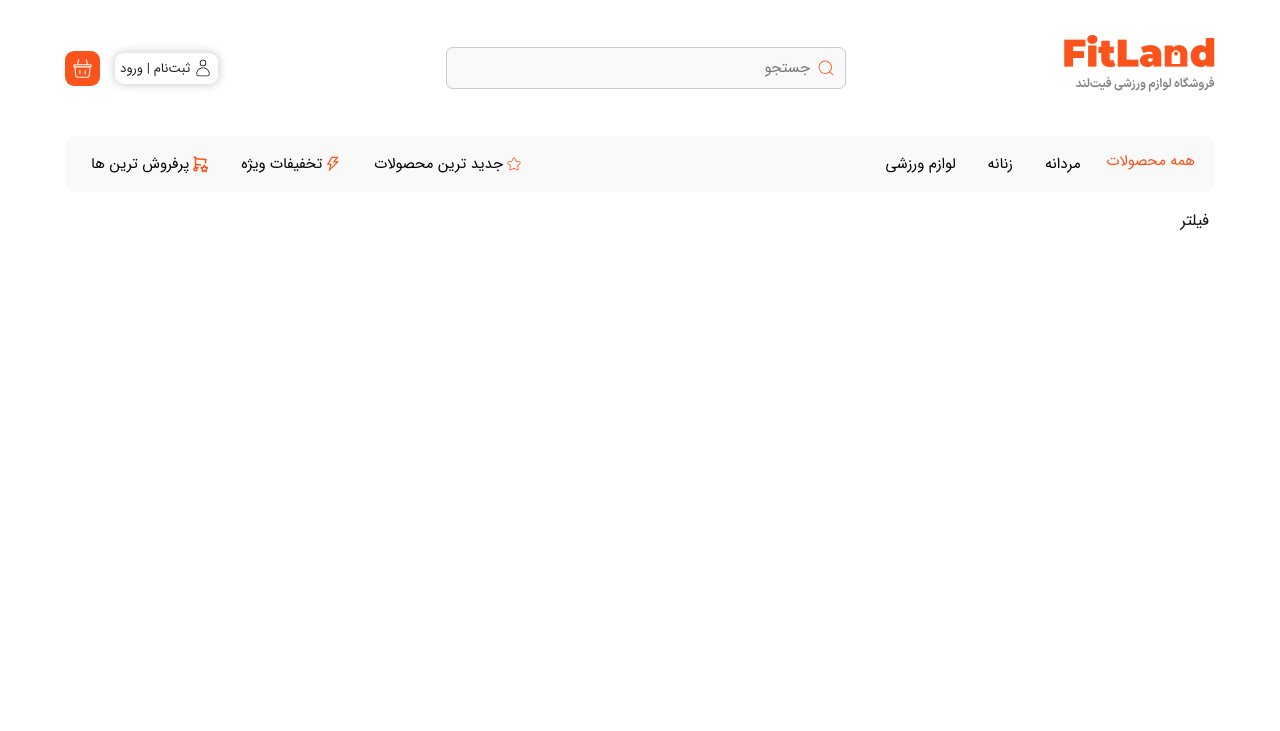
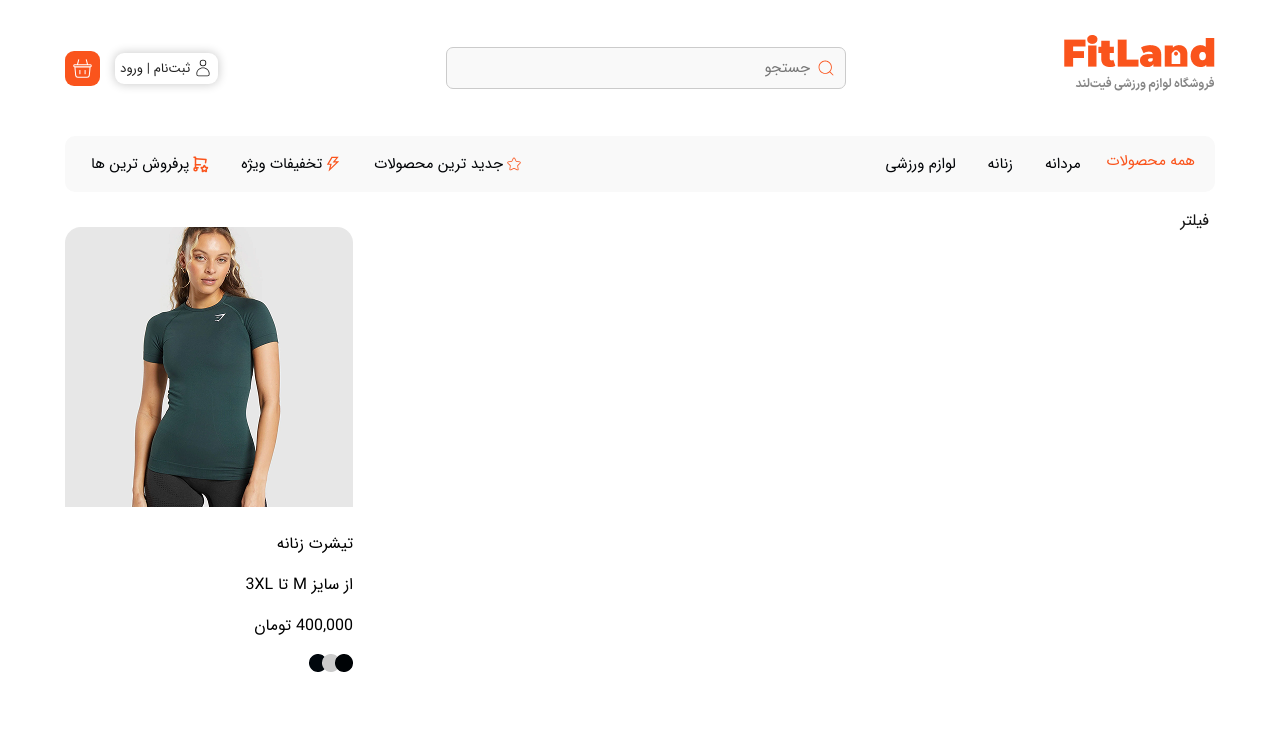
Before and after one commit to NooberThanYall/FitLand, a React (Vite) app: page /Shop in a window 1280 px wide. Shown: the top 731 px of the page. Built offline with nearby package versions, Linux system fonts and the light colour scheme.

Commit message:
develope html templets shops cards

```diff
--- /dev/null
+++ b/src/Components/CardsShop/CardsShop.tsx
@@ -0,0 +1,14 @@
+import './CardsShop.css'
+import './mediaCardsShop.css'
+
+export default function CardsShop() {
+    return (
+        <div className='container-card-shop'>
+            <img src="Imgs/img-product.png" className="img-card-shop" />
+            <p className="title-card-shop">تیشرت زنانه</p>
+            <p className="size-card-shop">از سایز M تا 3XL</p>
+            <p className="price-card-shop">400,000 تومان</p>
+            <img src="Imgs/colors.png" />
+        </div>
+    )
+}
--- a/src/Components/Shop/Shop.css
+++ b/src/Components/Shop/Shop.css
@@ -12,3 +12,8 @@
 .open-filter-btn-active{
     color: #FA541C;
 }
+
+.container-shop{
+    display: flex;
+    justify-content: space-between;
+}
--- a/src/Components/Shop/Shop.tsx
+++ b/src/Components/Shop/Shop.tsx
@@ -2,6 +2,7 @@ import { useState } from 'react'
 import Filter from '../Filter/Filter'
 import './Shop.css'
 import './mediaShop.css'
+import CardsShop from '../CardsShop/CardsShop'
 
 export default function Shop() {
 
@@ -9,8 +10,18 @@ export default function Shop() {
 
   return (
     <div className='container'>
-      <button className={`open-filter-btn ${isShowFilter ? 'open-filter-btn-active' : ''}`} onClick={() => setIsShowFilter(!isShowFilter)}>فیلتر</button>
-      <Filter isShowFilter={isShowFilter} />
+      <div className="container-shop">
+
+        <div className="container-filter-at-shop">
+          <button className={`open-filter-btn ${isShowFilter ? 'open-filter-btn-active' : ''}`} onClick={() => setIsShowFilter(!isShowFilter)}>فیلتر</button>
+          <Filter isShowFilter={isShowFilter} />
+        </div>
+
+        <div className="container-cards">
+          <CardsShop />
+        </div>
+
+      </div>
     </div>
   )
 }
```
Also changed, not shown: public/Imgs/img-product.png (added), src/Components/CardsShop/CardsShop.css (added), src/Components/CardsShop/mediaCardsShop.css (added).
